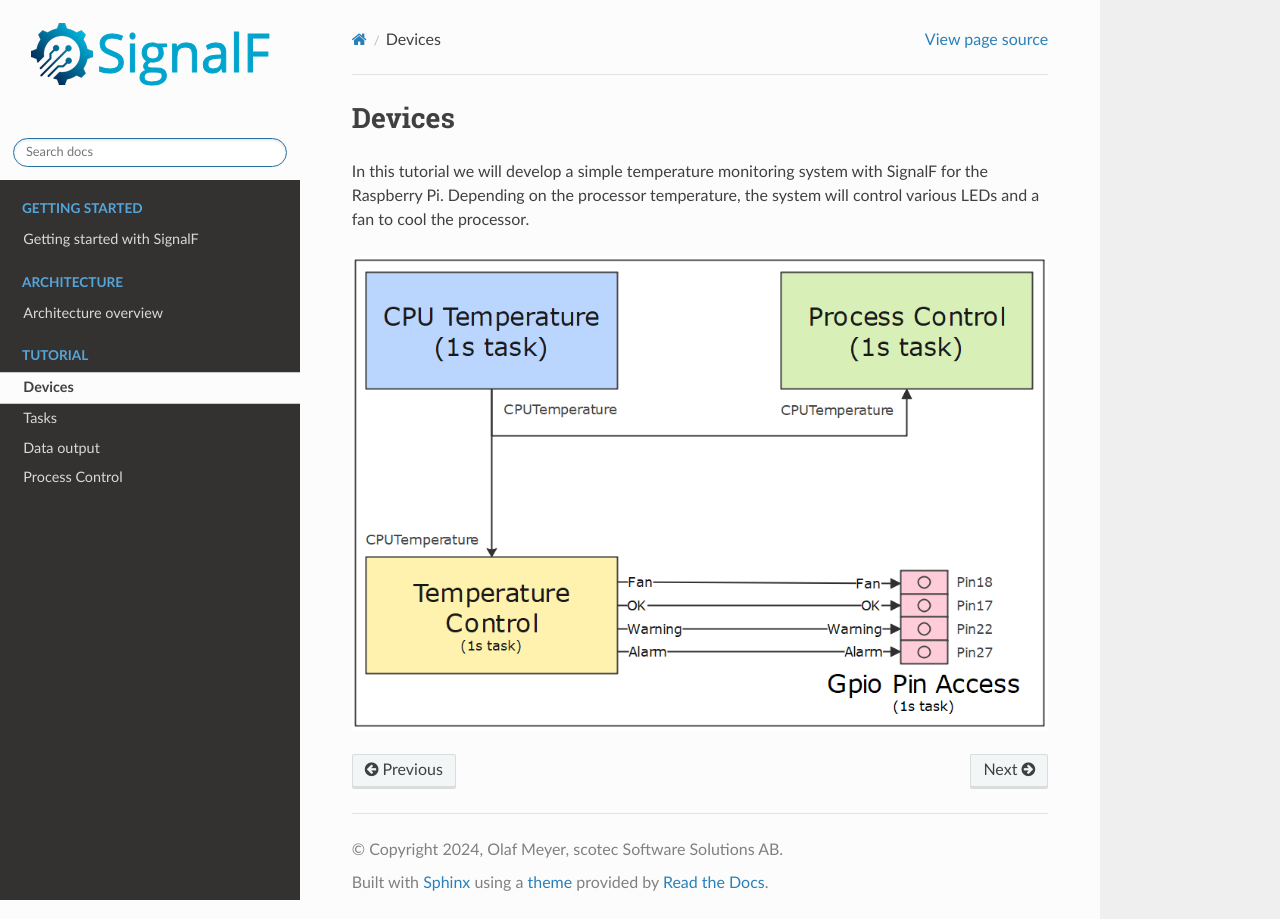
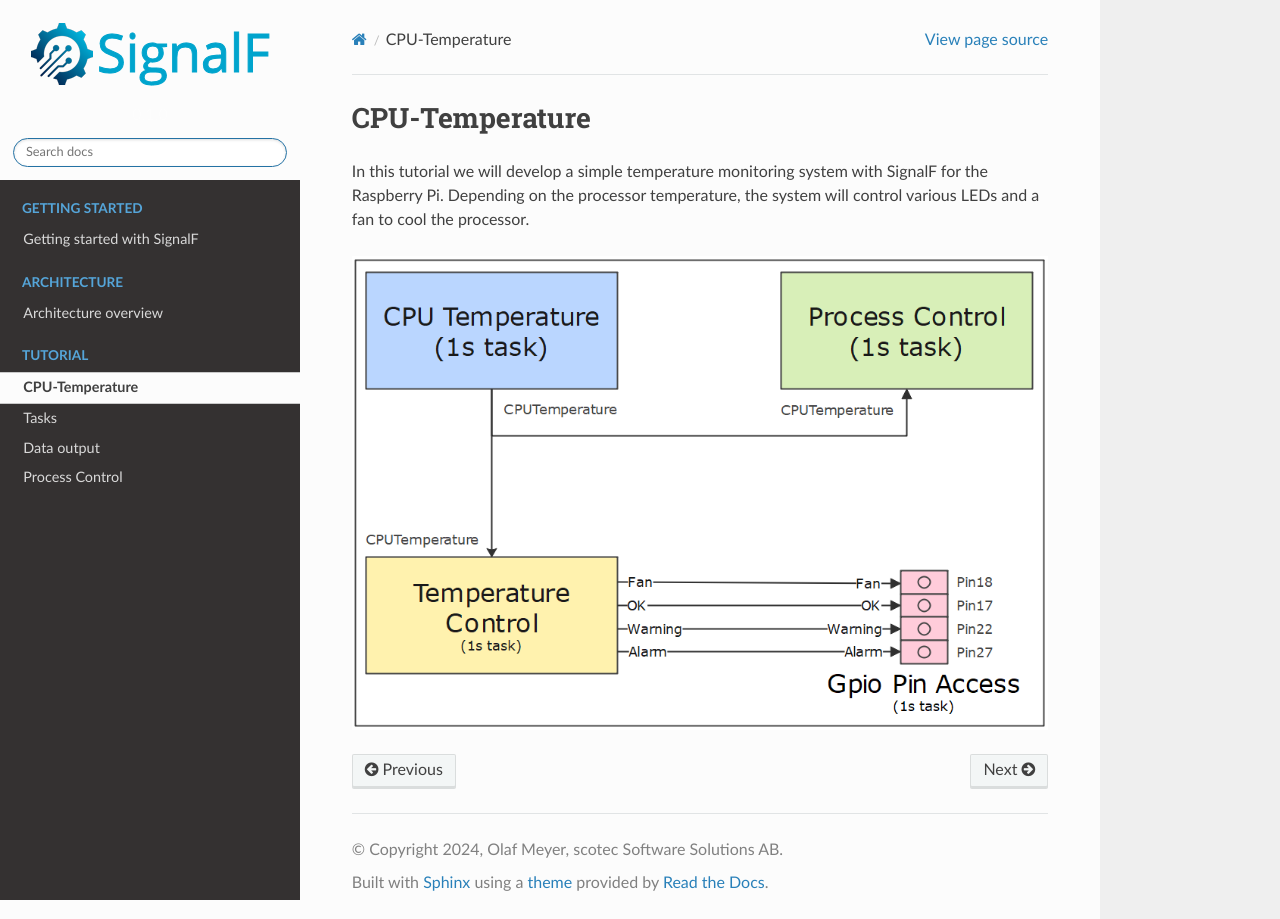
Before and after one commit to SignalF/SignalF.Documentation, a Sphinx documentation site: the page built from docs/source/tutorial/part1.rst, in a window 1280 px wide. Built offline with Sphinx 7.4.7 and the Read the Docs theme 2.0.0, drawn with Linux system fonts in a browser that asks for light colours.

Commit message:
Update part1.rst

```diff
--- a/docs/source/tutorial/part1.rst
+++ b/docs/source/tutorial/part1.rst
@@ -1,5 +1,5 @@
-Devices
-=======
+CPU-Temperature
+===============
 
 
 In this tutorial we will develop a simple temperature monitoring system with SignalF for the Raspberry Pi. Depending on the processor temperature, the system will control various LEDs and a fan to cool the processor.
```
